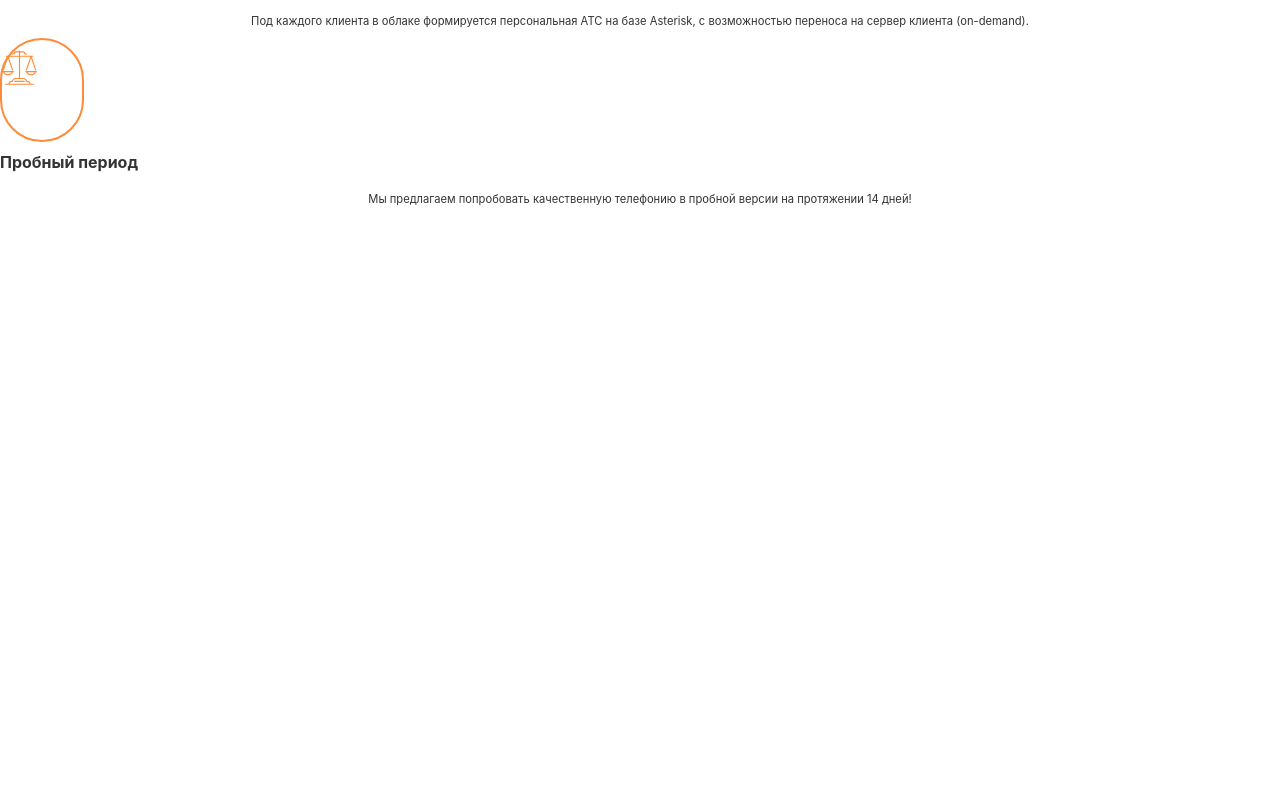
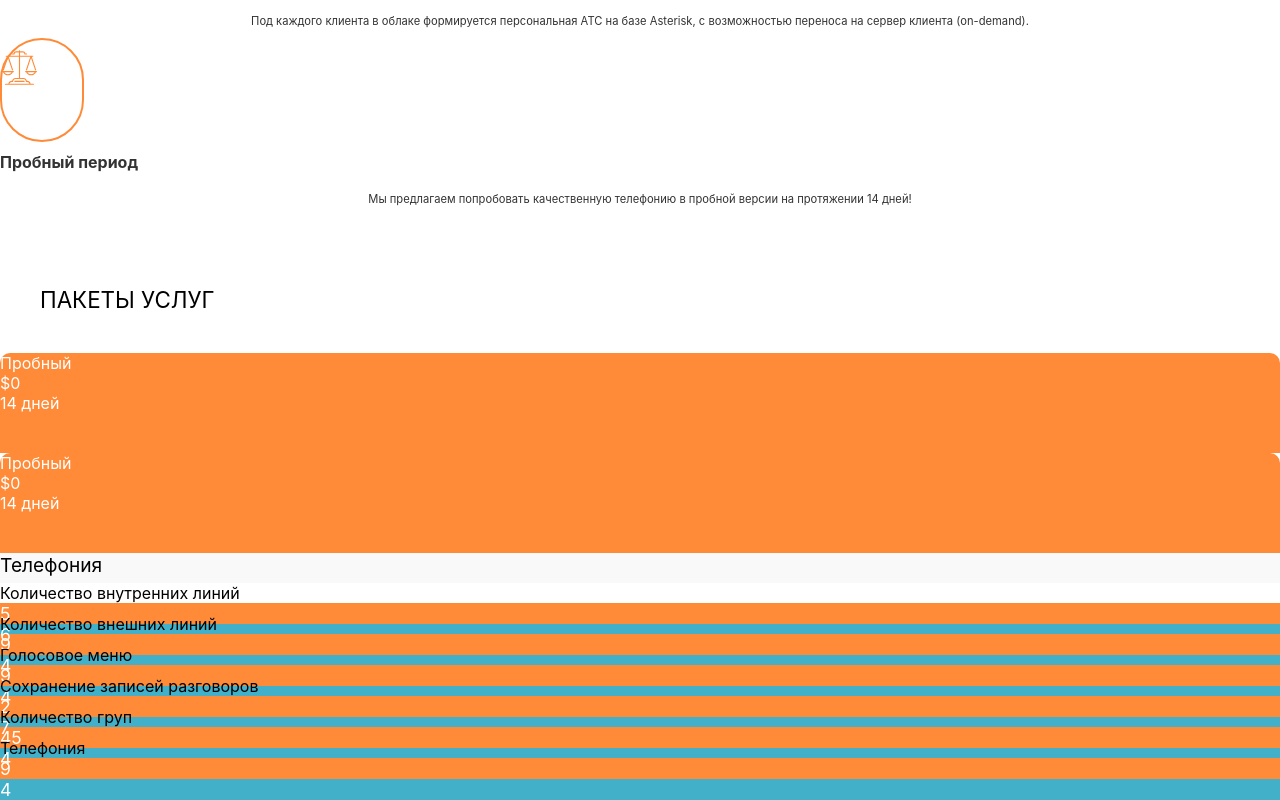
Before and after one commit to annvaskovska/voip-v3, a React (Create React App) app: page / in a window 1280 px wide. Shown: the part 1537-2337 px from the top of the page. Before the commit the page ends 1783 px from the top, so only its background shows below. Built offline with nearby package versions, Linux system fonts and the light colour scheme.

Commit message:
we offer init

```diff
--- a/src/App.js
+++ b/src/App.js
@@ -3,6 +3,7 @@ import Navigation from './sections/nav/Nav';
 import Header from './sections/header/Header';
 import WorkWith from './sections/work-with/WorkWith';
 import WhyUs from './sections/why-us/WhyUs';
+import WeOffer from './sections/we-offer/WeOffer';
 import './App.css';
 
 class App extends Component {
@@ -19,6 +20,7 @@ class App extends Component {
         <Header/>
         <WorkWith/>
         <WhyUs/>
+        <WeOffer/>
       </div>
     );
   }
--- /dev/null
+++ b/src/sections/we-offer/WeOffer.js
@@ -0,0 +1,155 @@
+import React from 'react';
+import Container from 'react-bootstrap/Container';
+import Row from 'react-bootstrap/Row';
+import Col from 'react-bootstrap/Col';
+import './styles.css';
+
+class WeOffer extends React.Component {
+    render() {
+
+        return (
+            <Container className='whe-offer-container'>
+                <Row>
+                    <Col md={{ span: 12 }} className='whe-offer-header m-auto d-flex justify-content-center align-items-center'>
+                        Пакеты услуг
+                    </Col>
+                </Row>
+                <Row>
+                    <Col md={{ span: 3, offset: 6 }}>
+                        <div className='trial-cont'>
+                            <div className='trial-header'>Пробный</div>
+                            <div className='trial-price'>$0</div>
+                            <div className='trial-duration'>14 дней</div>
+                        </div>
+                    </Col>
+                    <Col md={{ span: 3 }}>
+                        <div className='full-cont'>
+                            <div className='full-header'>Пробный</div>
+                            <div className='full-price'>$0</div>
+                            <div className='full-duration'>14 дней</div>
+                        </div>
+                    </Col>
+                </Row>
+                <Row className='row-header'>
+                    <Col md={{ span: 6 }}>
+                        <div className='cell-full-title'>
+                           Телефония
+                        </div>
+                    </Col>
+                    <Col md={{ span: 3 }}>
+                        <div className='cell-header-trial'>
+                        </div>
+                    </Col>
+                    <Col md={{ span: 3 }}>
+                        <div className='cell-header-full'>
+                        </div>
+                    </Col>
+                </Row>
+                <Row className='row-regular'>
+                    <Col md={{ span: 6 }}>
+                        <div className='cell-regular-title'>
+                            Количество внутренних линий
+                        </div>
+                    </Col>
+                    <Col md={{ span: 3 }}>
+                        <div className='cell-regular-trial m-auto d-flex justify-content-center align-items-center'>
+                            5
+                        </div>
+                    </Col>
+                    <Col md={{ span: 3 }}>
+                        <div className='cell-regular-full m-auto d-flex justify-content-center align-items-center'>
+                            6
+                        </div>
+                    </Col>
+                </Row>
+                <Row className='row-regular'>
+                    <Col md={{ span: 6 }}>
+                        <div className='cell-regular-title'>
+                            Количество внешних линий
+                        </div>
+                    </Col>
+                    <Col md={{ span: 3 }}>
+                        <div className='cell-regular-trial m-auto d-flex justify-content-center align-items-center'>
+                            9
+                        </div>
+                    </Col>
+                    <Col md={{ span: 3 }}>
+                        <div className='cell-regular-full m-auto d-flex justify-content-center align-items-center'>
+                            4
+                        </div>
+                    </Col>
+                </Row>
+                <Row className='row-regular'>
+                    <Col md={{ span: 6 }}>
+                        <div className='cell-regular-title'>
+                            Голосовое меню
+                        </div>
+                    </Col>
+                    <Col md={{ span: 3 }}>
+                        <div className='cell-regular-trial m-auto d-flex justify-content-center align-items-center'>
+                            9
+                        </div>
+                    </Col>
+                    <Col md={{ span: 3 }}>
+                        <div className='cell-regular-full m-auto d-flex justify-content-center align-items-center'>
+                            4
+                        </div>
+                    </Col>
+                </Row>
+                <Row className='row-regular'>
+                    <Col md={{ span: 6 }}>
+                        <div className='cell-regular-title'>
+                            Сохранение записей разговоров
+                        </div>
+                    </Col>
+                    <Col md={{ span: 3 }}>
+                        <div className='cell-regular-trial m-auto d-flex justify-content-center align-items-center'>
+                            2
+                        </div>
+                    </Col>
+                    <Col md={{ span: 3 }}>
+                        <div className='cell-regular-full m-auto d-flex justify-content-center align-items-center'>
+                            7
+                        </div>
+                    </Col>
+                </Row>
+                <Row className='row-regular'>
+                    <Col md={{ span: 6 }}>
+                        <div className='cell-regular-title'>
+                            Количество груп
+                        </div>
+                    </Col>
+                    <Col md={{ span: 3 }}>
+                        <div className='cell-regular-trial m-auto d-flex justify-content-center align-items-center'>
+                            45
+                        </div>
+                    </Col>
+                    <Col md={{ span: 3 }}>
+                        <div className='cell-regular-full m-auto d-flex justify-content-center align-items-center'>
+                            4
+                        </div>
+                    </Col>
+                </Row>
+                <Row className='row-regular'>
+                    <Col md={{ span: 6 }}>
+                        <div className='cell-regular-title'>
+                            Телефония
+                        </div>
+                    </Col>
+                    <Col md={{ span: 3 }}>
+                        <div className='cell-regular-trial m-auto d-flex justify-content-center align-items-center'>
+                            9
+                        </div>
+                    </Col>
+                    <Col md={{ span: 3 }}>
+                        <div className='cell-regular-full m-auto d-flex justify-content-center align-items-center'>
+                            4
+                        </div>
+                    </Col>
+                </Row>
+            </Container>
+        );
+    }
+}
+
+export default WeOffer;
--- /dev/null
+++ b/src/sections/we-offer/styles.css
@@ -0,0 +1,76 @@
+.whe-offer-container {
+
+}
+
+.whe-offer-header {
+    font-size: 1.4em;
+    text-transform: uppercase;
+    padding: 40px;
+}
+
+.trial-cont {
+     color: white;
+     height: 100px;
+     background-color: #ff8b38;
+     border-top-left-radius: 10px;
+     border-top-right-radius: 10px;
+ }
+
+.full-cont {
+    color: white;
+    height: 100px;
+    background-color: #ff8b38;
+    border-top-left-radius: 10px;
+    border-top-right-radius: 10px;
+}
+
+/* ------ Header ------*/
+
+.row-header {
+    height: 30px;
+    /*background-color:rgba(255, 255, 255, 0.5)*/
+    background-color: #f9f9fa;
+}
+
+.cell-full-title {
+    font-size: 1.2em;
+}
+
+.cell-header-trial {
+    background-color: #f9c9a8;
+    font-size: 1.1em;
+    height: 100%;
+    color: white;
+}
+
+.cell-header-full {
+    background-color: #aad9e4;
+    font-size: 1.1em;
+    height: 100%;
+    color: white;
+}
+
+/* ------ Regular ------*/
+
+.row-regular {
+    height: 30px;
+    border-bottom: 1px solid #f9f9fa;
+}
+
+.cell-regular-title {
+
+}
+
+.cell-regular-trial {
+    background-color: #ff8b38;
+    font-size: 1.1em;
+    height: 100%;
+    color: white;
+}
+
+.cell-regular-full {
+    background-color: #41b0c8;
+    font-size: 1.1em;
+    height: 100%;
+    color: white;
+}
```
